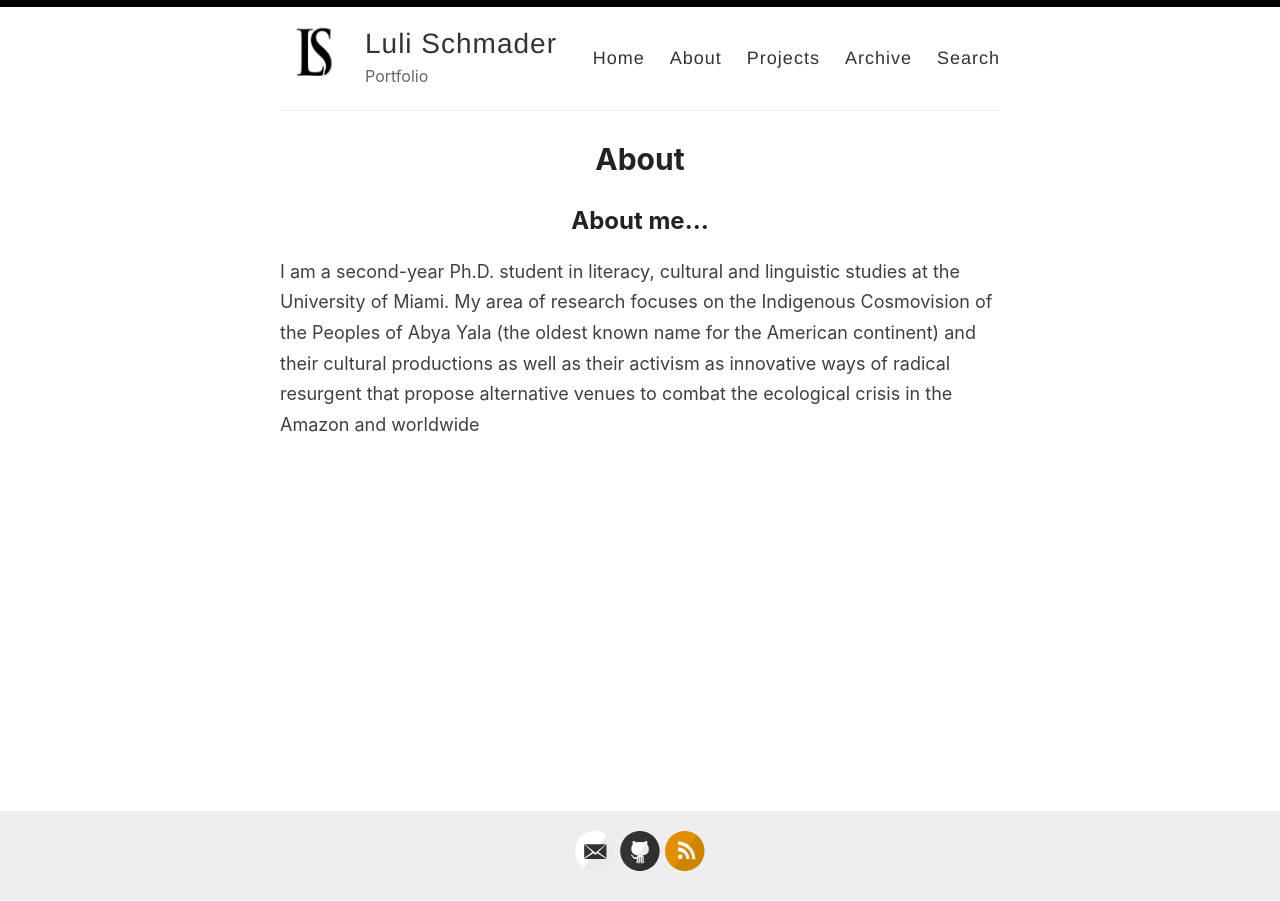
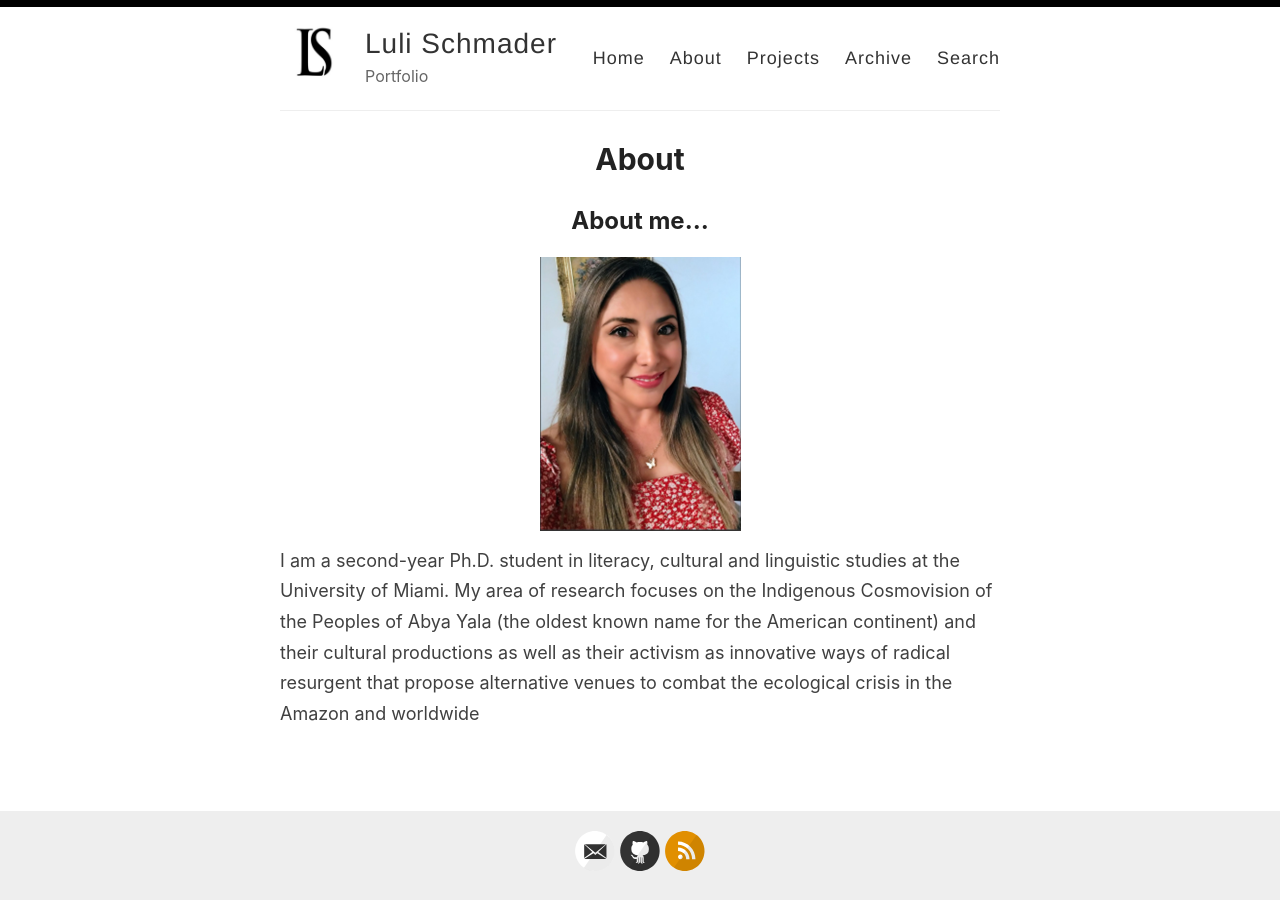
Before and after one commit to lulischmader/lulischmader.github.io, a Jekyll site: the page built from _pages/about.md, in a window 1280 px wide. Built offline with Jekyll 4.4.1, drawn with Linux system fonts in a browser that asks for light colours.

Commit message:
Update about.md

```diff
--- a/_pages/about.md
+++ b/_pages/about.md
@@ -6,4 +6,6 @@ permalink: /about/
 
 ## About me...
 
+![Luli Schmader](https://github.com/lulischmader/lulischmader.github.io/blob/master/images/Luli.png)
+
 I am a second-year Ph.D. student in literacy, cultural and linguistic studies at the University of Miami. My area of research focuses on the Indigenous Cosmovision of the Peoples of Abya Yala (the oldest known name for the American continent) and their cultural productions as well as their activism as innovative ways of radical resurgent that propose alternative venues to combat the ecological crisis in the Amazon and worldwide
```
